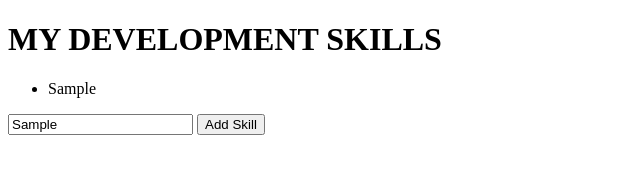
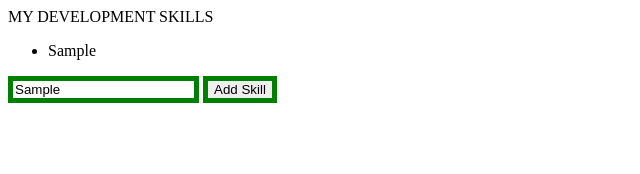
Before and after one commit to showboat051/my-dev-skills, a plain HTML site: page index.html in a window 1280 px wide. Both pictures are taken after typing "Sample" into the empty fields and a click on the button "Add Skill". Shown: the whole page, without its empty margins (0-640 px from the left). Drawn offline with nearby package versions, Linux system fonts and the light colour scheme.

Commit message:
almost donw

```diff
--- a/css/main.css
+++ b/css/main.css
@@ -0,0 +1,26 @@
+h1 {
+    color: red;
+}
+
+input[type=text] {
+    border-style: solid;
+    border-width: thick;
+    border-color: green;
+  }
+
+/* ul {
+    list-style-image: url(star.svg);
+  }
+ */
+  button{
+    border-style: solid;
+    border-width: thick;
+    border-color: green;
+
+  }
+
+  banner{
+    width: 30px;
+    height: 5px;
+    color:greenyellow;
+  }
--- a/index.html
+++ b/index.html
@@ -13,9 +13,12 @@
     <script defer src="./js/main.js"></script>
 </head>
 <body>
-    <h1>MY DEVELOPMENT SKILLS</h1>
-
-    <ul></ul>
-    <input id="skill"></input> <button id="confirm">Add Skill</button>
+    <div id="form"
+    <div id="banner"
+        <h1>MY DEVELOPMENT SKILLS</h1>
+    </div>
+        <ul></ul>
+        <input type="text"id="skill" class="delete"></input> <button id="confirm">Add Skill</button>
+    </div>
 </body>
 </html>
--- a/js/main.js
+++ b/js/main.js
@@ -1,7 +1,8 @@
 var addSkill = $('#skill')
-// var addLi =
+var deleteButton = $()
 
  $('button').on('click', function(){
     var $addLi = $(`<li>${addSkill.val()}</li>`)
     $('ul').append($addLi);
+    $('li').remove($addLi);
 });
```
